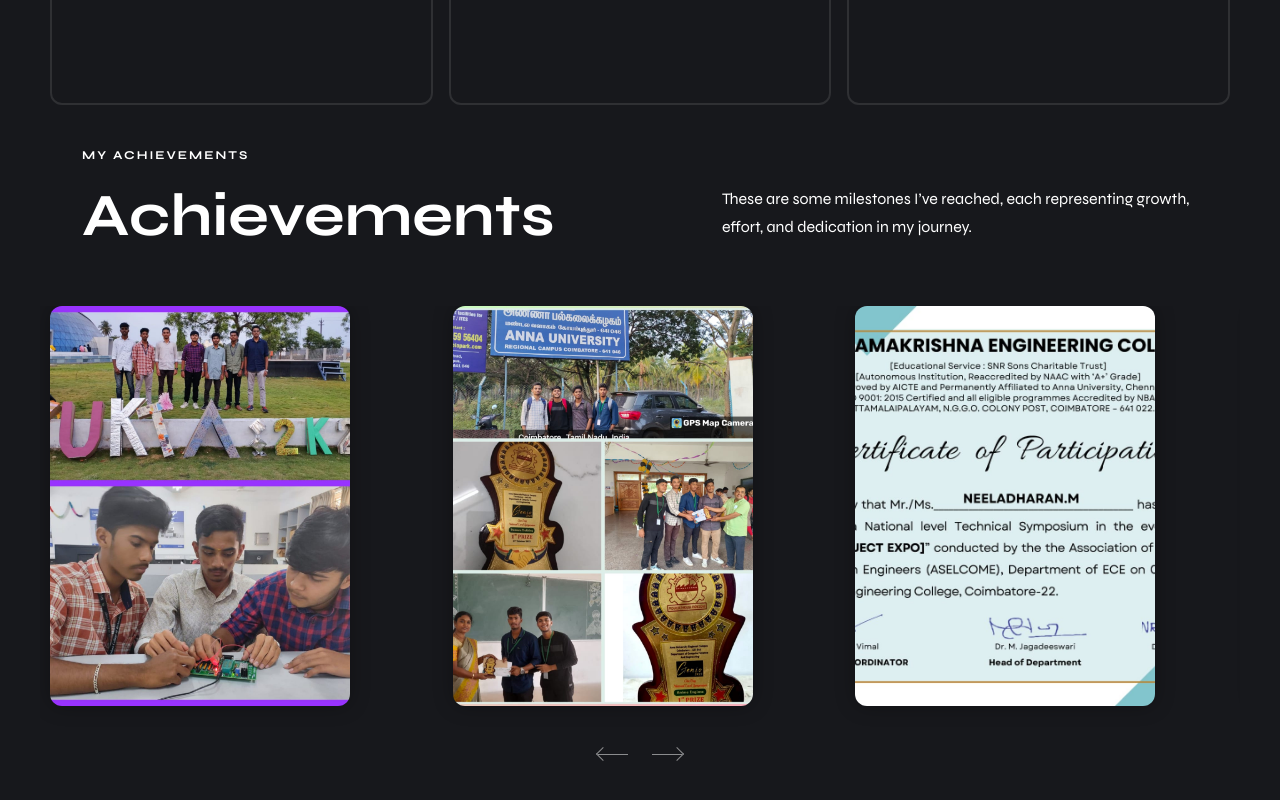
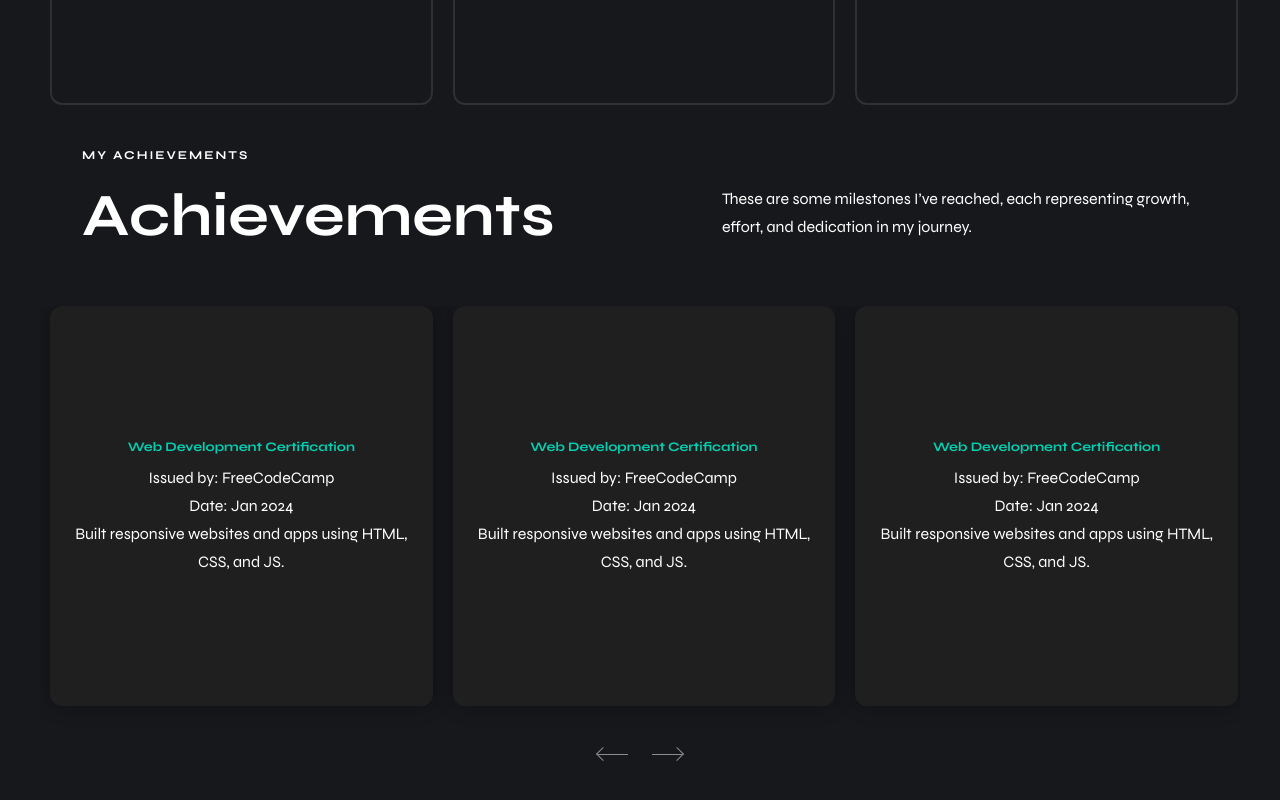
Before and after one commit to Neeladas03/pfolio-master, a plain HTML site: page index.html in a window 1280 px wide. Shown: the part 2747-3547 px from the top of the page. Drawn offline with nearby package versions, Linux system fonts and the light colour scheme.

Commit message:
ACHIVEMENT SECTION UPDATION

```diff
--- a/assets/css/style.css
+++ b/assets/css/style.css
@@ -611,7 +611,7 @@ body.nav-active { overflow: hidden; }
 .progress {
   width: 0;
   height: inherit;
-  background-color: green;
+  background-color: rgb(8, 243, 8);
   border-radius: inherit;
   transition: width 1.5s ease-in-out;
 }
@@ -690,16 +690,23 @@ body.nav-active { overflow: hidden; }
   #Achivements
 \*-----------------------------------*/
 
-.achievements-container {
+.slider-container {
   display: flex;
   gap: 2rem;
+  transition: transform 0.5s ease;
+}
+
+.slider-item {
+  flex-shrink: 0;
+  width: 300px;
 }
 
 .flip-card {
   background-color: transparent;
-  width: 300px;
+  width: 100%;
   height: 400px;
   perspective: 1000px;
+  cursor: pointer;
 }
 
 .flip-card-inner {
@@ -710,11 +717,11 @@ body.nav-active { overflow: hidden; }
   transform-style: preserve-3d;
 }
 
-.flip-card:hover .flip-card-inner {
+.flip-card.flipped .flip-card-inner {
   transform: rotateY(180deg);
 }
 
-.flip-card-front, .flip-card-back {
+.flip-card-back, .flip-card-front {
   position: absolute;
   width: 100%;
   height: 100%;
@@ -724,27 +731,31 @@ body.nav-active { overflow: hidden; }
   box-shadow: 0 0 20px rgba(0, 0, 0, 0.3);
 }
 
-.flip-card-front img {
-  width: 100%;
-  height: 100%;
-  object-fit: cover;
-}
-
 .flip-card-back {
   background-color: #1f1f1f;
   color: white;
-  transform: rotateY(180deg);
   padding: 1.5rem;
   text-align: center;
   display: flex;
   flex-direction: column;
   justify-content: center;
+  z-index: 2;
 }
 
 .flip-card-back h3 {
   margin-bottom: 0.5rem;
   font-size: 1.3rem;
   color: #00d1b2;
+}
+
+.flip-card-front {
+  transform: rotateY(180deg);
+}
+
+.flip-card-front img {
+  width: 100%;
+  height: 100%;
+  object-fit: cover;
 }
 
 
--- a/assets/js/script.js
+++ b/assets/js/script.js
@@ -120,6 +120,8 @@ for (let i = 0, len = sliders.length; i < len; i++) {
   initSlider(sliders[i]);
 }
 
+
+
 /**
  * SKILLS PROGRESS BAR ANIMATION
  */
--- a/index.html
+++ b/index.html
@@ -432,161 +432,152 @@
         </div>
 
         <div class="slider" data-slider>
-          <ul class="slider-container achievements-container" data-slider-container>
+          <ul class="slider-container" data-slider-container>
 
-            <!-- Achievement Card 1 -->
             <li class="slider-item">
-              <div class="flip-card">
+              <div class="flip-card" onclick="this.classList.toggle('flipped')">
                 <div class="flip-card-inner">
-                  <div class="flip-card-front">
-                    <img src="assets/images/certificates/certificate1.jpg" alt="Certificate 1" />
-                  </div>
                   <div class="flip-card-back">
                     <h3>Web Development Certification</h3>
                     <p>Issued by: FreeCodeCamp</p>
                     <p>Date: Jan 2024</p>
                     <p>Built responsive websites and apps using HTML, CSS, and JS.</p>
                   </div>
-                </div>
-              </div>
-            </li>
-
-            <!-- Achievement Card 2 -->
-            <li class="slider-item">
-              <div class="flip-card">
-                <div class="flip-card-inner">
                   <div class="flip-card-front">
-                    <img src="assets/images/certificates/certificate2.jpg" alt="Certificate 2" />
-                  </div>
-                  <div class="flip-card-back">
-                    <h3>Java Backend Course</h3>
-                    <p>Issued by: Udemy</p>
-                    <p>Date: Mar 2024</p>
-                    <p>Completed backend fundamentals with Java and Spring Boot.</p>
+                    <img src="assets/images/certificates/certificate1.jpg" alt="Certificate 1" />
                   </div>
                 </div>
               </div>
             </li>
 
             <li class="slider-item">
-              <div class="flip-card">
+              <div class="flip-card" onclick="this.classList.toggle('flipped')">
                 <div class="flip-card-inner">
+                  <div class="flip-card-back">
+                    <h3>Web Development Certification</h3>
+                    <p>Issued by: FreeCodeCamp</p>
+                    <p>Date: Jan 2024</p>
+                    <p>Built responsive websites and apps using HTML, CSS, and JS.</p>
+                  </div>
                   <div class="flip-card-front">
-                    <img src="assets/images/certificates/certificate3.jpg" alt="Certificate 2" />
-                  </div>
-                  <div class="flip-card-back">
-                    <h3>Java Backend Course</h3>
-                    <p>Issued by: Udemy</p>
-                    <p>Date: Mar 2024</p>
-                    <p>Completed backend fundamentals with Java and Spring Boot.</p>
+                    <img src="assets/images/certificates/certificate2.jpg" alt="Certificate 1" />
                   </div>
                 </div>
               </div>
             </li>
 
             <li class="slider-item">
-              <div class="flip-card">
+              <div class="flip-card" onclick="this.classList.toggle('flipped')">
                 <div class="flip-card-inner">
+                  <div class="flip-card-back">
+                    <h3>Web Development Certification</h3>
+                    <p>Issued by: FreeCodeCamp</p>
+                    <p>Date: Jan 2024</p>
+                    <p>Built responsive websites and apps using HTML, CSS, and JS.</p>
+                  </div>
                   <div class="flip-card-front">
-                    <img src="assets/images/certificates/certificate4.jpg" alt="Certificate 2" />
-                  </div>
-                  <div class="flip-card-back">
-                    <h3>Java Backend Course</h3>
-                    <p>Issued by: Udemy</p>
-                    <p>Date: Mar 2024</p>
-                    <p>Completed backend fundamentals with Java and Spring Boot.</p>
+                    <img src="assets/images/certificates/certificate3.jpg" alt="Certificate 1" />
                   </div>
                 </div>
               </div>
             </li>
 
             <li class="slider-item">
-              <div class="flip-card">
+              <div class="flip-card" onclick="this.classList.toggle('flipped')">
                 <div class="flip-card-inner">
+                  <div class="flip-card-back">
+                    <h3>Web Development Certification</h3>
+                    <p>Issued by: FreeCodeCamp</p>
+                    <p>Date: Jan 2024</p>
+                    <p>Built responsive websites and apps using HTML, CSS, and JS.</p>
+                  </div>
                   <div class="flip-card-front">
-                    <img src="assets/images/certificates/certificate5.jpg" alt="Certificate 2" />
-                  </div>
-                  <div class="flip-card-back">
-                    <h3>Java Backend Course</h3>
-                    <p>Issued by: Udemy</p>
-                    <p>Date: Mar 2024</p>
-                    <p>Completed backend fundamentals with Java and Spring Boot.</p>
+                    <img src="assets/images/certificates/certificate4.jpg" alt="Certificate 1" />
                   </div>
                 </div>
               </div>
             </li>
 
             <li class="slider-item">
-              <div class="flip-card">
+              <div class="flip-card" onclick="this.classList.toggle('flipped')">
                 <div class="flip-card-inner">
+                  <div class="flip-card-back">
+                    <h3>Web Development Certification</h3>
+                    <p>Issued by: FreeCodeCamp</p>
+                    <p>Date: Jan 2024</p>
+                    <p>Built responsive websites and apps using HTML, CSS, and JS.</p>
+                  </div>
                   <div class="flip-card-front">
-                    <img src="assets/images/certificates/certificate6.jpg" alt="Certificate 2" />
-                  </div>
-                  <div class="flip-card-back">
-                    <h3>Java Backend Course</h3>
-                    <p>Issued by: Udemy</p>
-                    <p>Date: Mar 2024</p>
-                    <p>Completed backend fundamentals with Java and Spring Boot.</p>
+                    <img src="assets/images/certificates/certificate5.jpg" alt="Certificate 1" />
                   </div>
                 </div>
               </div>
             </li>
 
             <li class="slider-item">
-              <div class="flip-card">
+              <div class="flip-card" onclick="this.classList.toggle('flipped')">
                 <div class="flip-card-inner">
+                  <div class="flip-card-back">
+                    <h3>Web Development Certification</h3>
+                    <p>Issued by: FreeCodeCamp</p>
+                    <p>Date: Jan 2024</p>
+                    <p>Built responsive websites and apps using HTML, CSS, and JS.</p>
+                  </div>
                   <div class="flip-card-front">
-                    <img src="assets/images/certificates/certificate7.jpg" alt="Certificate 2" />
-                  </div>
-                  <div class="flip-card-back">
-                    <h3>Java Backend Course</h3>
-                    <p>Issued by: Udemy</p>
-                    <p>Date: Mar 2024</p>
-                    <p>Completed backend fundamentals with Java and Spring Boot.</p>
+                    <img src="assets/images/certificates/certificate6.jpg" alt="Certificate 1" />
                   </div>
                 </div>
               </div>
             </li>
 
             <li class="slider-item">
-              <div class="flip-card">
+              <div class="flip-card" onclick="this.classList.toggle('flipped')">
                 <div class="flip-card-inner">
+                  <div class="flip-card-back">
+                    <h3>Web Development Certification</h3>
+                    <p>Issued by: FreeCodeCamp</p>
+                    <p>Date: Jan 2024</p>
+                    <p>Built responsive websites and apps using HTML, CSS, and JS.</p>
+                  </div>
                   <div class="flip-card-front">
-                    <img src="assets/images/certificates/certificate8.jpg" alt="Certificate 2" />
-                  </div>
-                  <div class="flip-card-back">
-                    <h3>Java Backend Course</h3>
-                    <p>Issued by: Udemy</p>
-                    <p>Date: Mar 2024</p>
-                    <p>Completed backend fundamentals with Java and Spring Boot.</p>
+                    <img src="assets/images/certificates/certificate7.jpg" alt="Certificate 1" />
                   </div>
                 </div>
               </div>
             </li>
 
             <li class="slider-item">
-              <div class="flip-card">
+              <div class="flip-card" onclick="this.classList.toggle('flipped')">
                 <div class="flip-card-inner">
+                  <div class="flip-card-back">
+                    <h3>Web Development Certification</h3>
+                    <p>Issued by: FreeCodeCamp</p>
+                    <p>Date: Jan 2024</p>
+                    <p>Built responsive websites and apps using HTML, CSS, and JS.</p>
+                  </div>
                   <div class="flip-card-front">
-                    <img src="assets/images/certificates/certificate9.jpg" alt="Certificate 2" />
-                  </div>
-                  <div class="flip-card-back">
-                    <h3>Java Backend Course</h3>
-                    <p>Issued by: Udemy</p>
-                    <p>Date: Mar 2024</p>
-                    <p>Completed backend fundamentals with Java and Spring Boot.</p>
+                    <img src="assets/images/certificates/certificate8.jpg" alt="Certificate 1" />
                   </div>
                 </div>
               </div>
             </li>
 
+            <li class="slider-item">
+              <div class="flip-card" onclick="this.classList.toggle('flipped')">
+                <div class="flip-card-inner">
+                  <div class="flip-card-back">
+                    <h3>Web Development Certification</h3>
+                    <p>Issued by: FreeCodeCamp</p>
+                    <p>Date: Jan 2024</p>
+                    <p>Built responsive websites and apps using HTML, CSS, and JS.</p>
+                  </div>
+                  <div class="flip-card-front">
+                    <img src="assets/images/certificates/certificate9.jpg" alt="Certificate 1" />
+                  </div>
+                </div>
+              </div>
+            </li>
 
-
-
-
-
-
-            <!-- Add more cards similarly -->
           </ul>
 
           <div class="slider-controls">
@@ -603,7 +594,9 @@
       </section>
 
 
-
+       <!--
+        - #EDUCATION
+      -->
 
       <section class="section blog" aria-labelledby="education-label">
         <div class="container">
```
